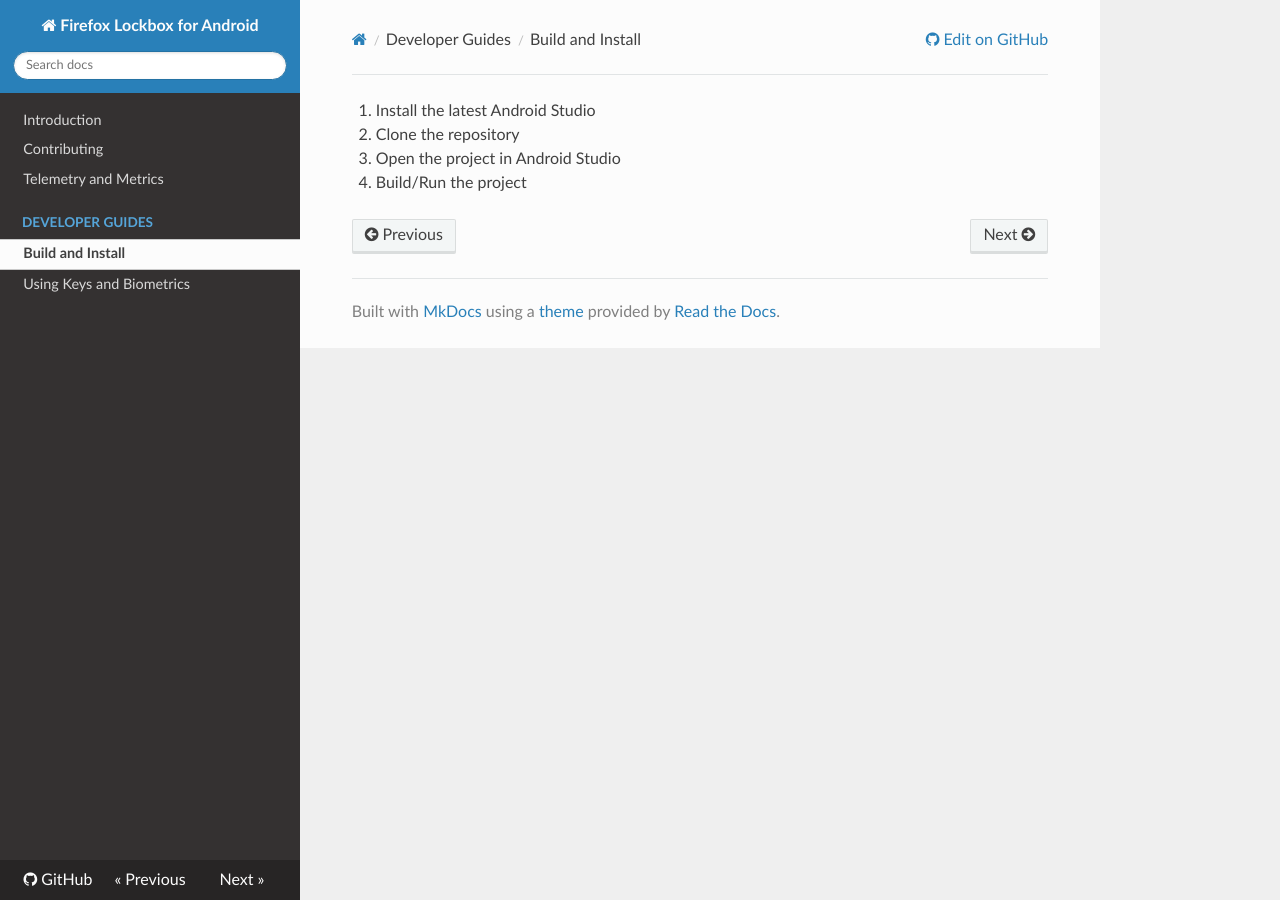
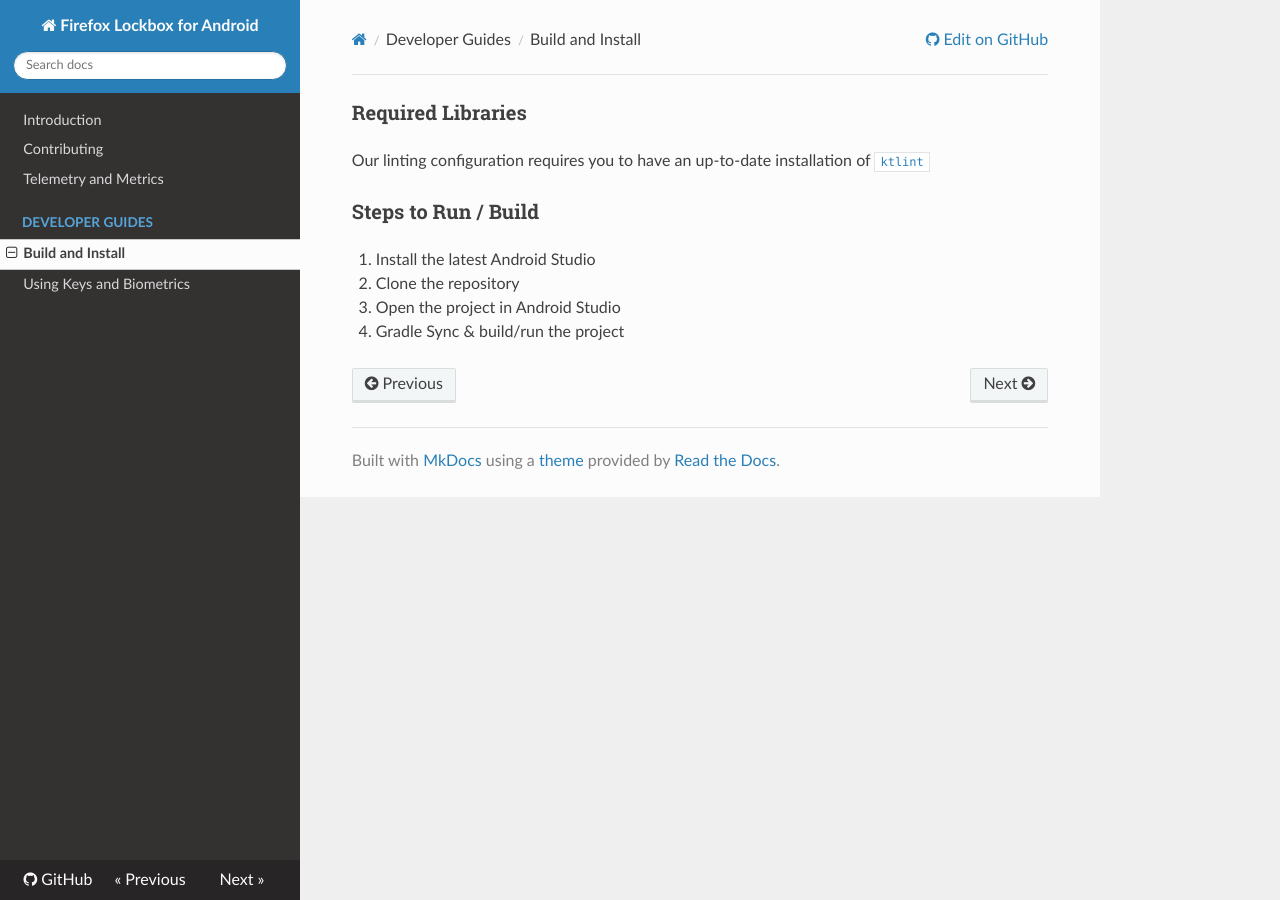
Before and after one commit to mozilla-lockwise/lockwise-android, an MkDocs documentation site: the page built from docs/install.md, in a window 1280 px wide. Built offline with MkDocs 1.6.1, drawn with Linux system fonts in a browser that asks for light colours; nearby versions of some CDN libraries; old or Windows-style settings are respelled for this version of MkDocs.

Commit message:
idea sharing (#131)
* add defaults to idea sharing

* add ktlint config

* AS project.xml update + bootstrap

* install.md update

* remove bootstrap, update install.md

```diff
--- a/docs/install.md
+++ b/docs/install.md
@@ -1,7 +1,14 @@
+### Required Libraries
+
+Our linting configuration requires you to have an up-to-date installation of
+[`ktlint`](https://github.com/shyiko/ktlint#installation)
+
+### Steps to Run / Build
+
 1. Install the latest Android Studio
 
 2. Clone the repository
 
 3. Open the project in Android Studio
 
-4. Build/Run the project
+4. Gradle Sync & build/run the project
```
Also changed, not shown: 1 other file.
